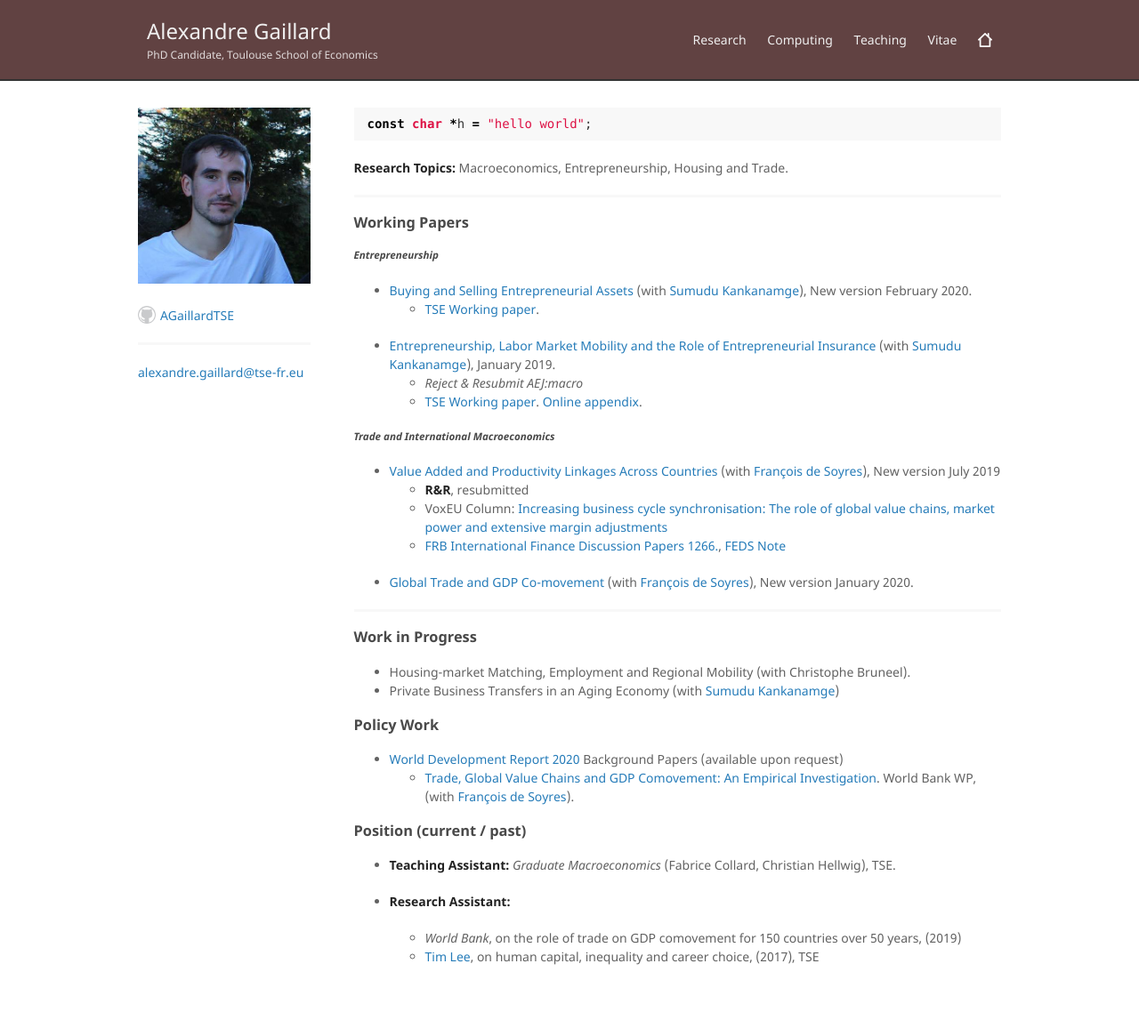
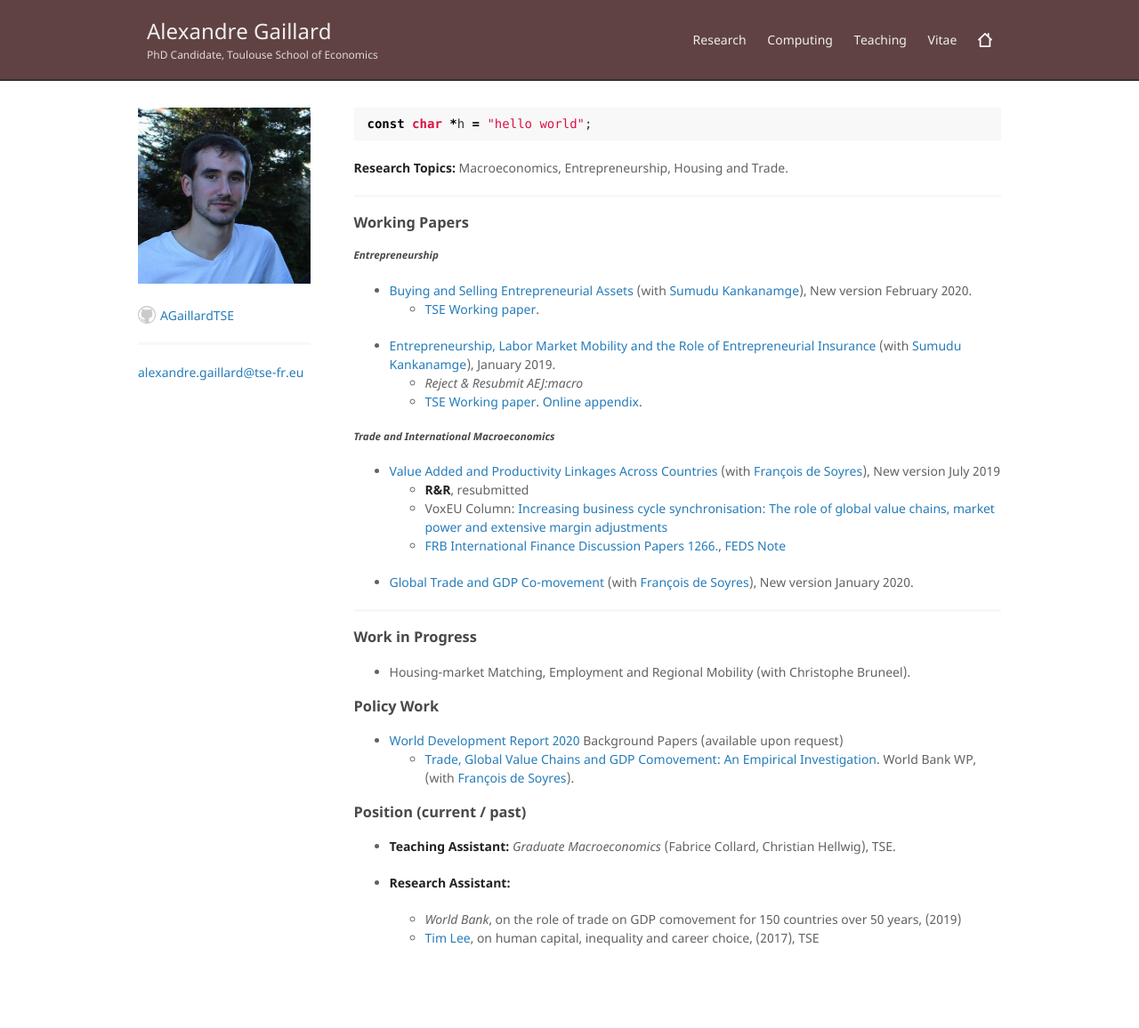
Before and after one commit to AGaillardTSE/AGaillardTSE.github.io, a Jekyll site: the page built from index.md, in a window 1280 px wide. Shown: the whole page at 89% size. Built offline with Jekyll 4.4.1, drawn with Linux system fonts in a browser that asks for light colours; after the commit the page ends 1135 px from its top, so only the background shows below that.

Commit message:
Update index.md

```diff
--- a/index.md
+++ b/index.md
@@ -36,7 +36,6 @@ const char *h = "hello world";
 ### Work in Progress
 
 *   Housing-market Matching, Employment and Regional Mobility (with Christophe Bruneel).
-*   Private Business Transfers in an Aging Economy (with [Sumudu Kankanamge](http://kankanamge.free.fr/))
 
 ### Policy Work
 *  [World Development Report 2020](https://www.worldbank.org/en/publication/wdr2020) Background Papers (available upon request)
```
